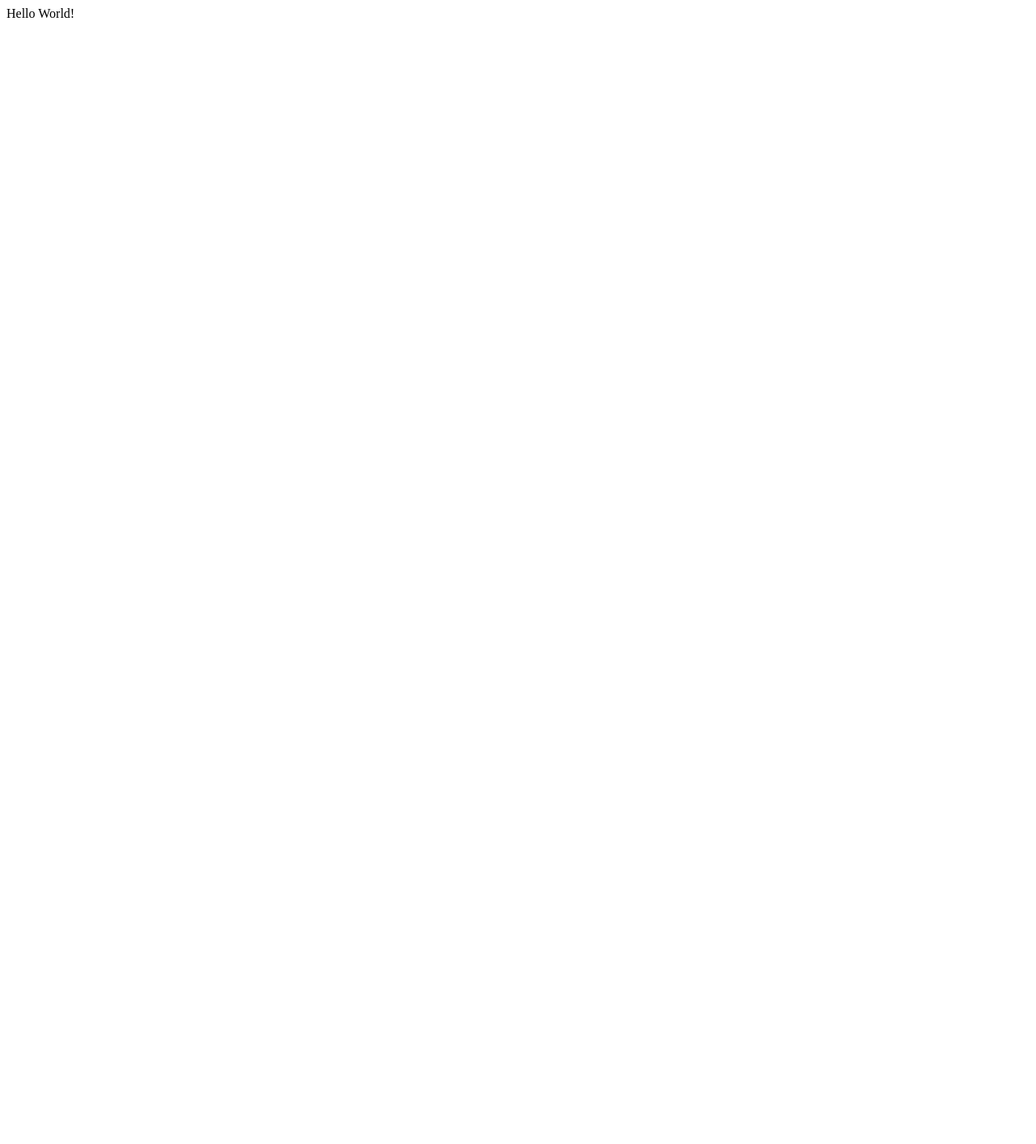
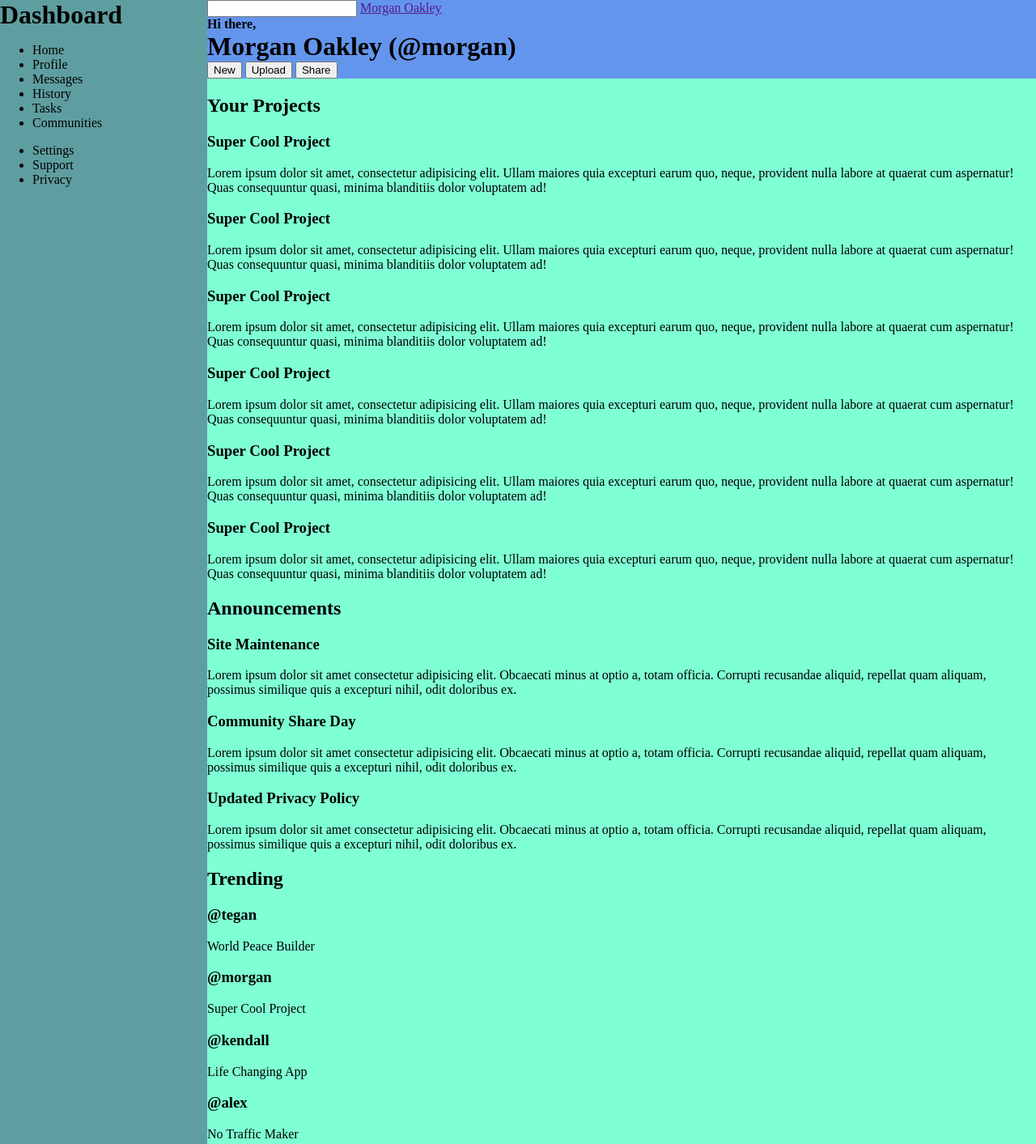
Before and after one commit to quaminh/odin-dashboard, a plain HTML site: page index.html in a window 1280 px wide. Shown: the top 1413 px of the page at 81% size. Before the commit the page ends 800 px from the top, so only its background shows below. Drawn offline with Linux system fonts and the light colour scheme.

Commit message:
Fill HTML with content
Content not yet styled

```diff
--- a/index.html
+++ b/index.html
@@ -7,6 +7,99 @@
     <link rel="stylesheet" href="./styles.css">
 </head>
 <body>
-    Hello World!
+    <div class="container">
+        <div class="sidebar">
+            <h1>Dashboard</h1>
+            <ul>
+                <li>Home</li>
+                <li>Profile</li>
+                <li>Messages</li>
+                <li>History</li>
+                <li>Tasks</li>
+                <li>Communities</li>
+            </ul>
+            <ul>
+                <li>Settings</li>
+                <li>Support</li>
+                <li>Privacy</li>
+            </ul>
+        </div>
+        <div class="header">
+            <div class="top">
+                <input type="search">
+                <a href="">Morgan Oakley</a>
+            </div>
+            <div class="bottom">
+                <h1 class="small">Hi there,</h1>
+                <h1>Morgan Oakley (@morgan)</h1>
+                <button>New</button>
+                <button>Upload</button>
+                <button>Share</button>
+            </div>
+        </div>
+        <div class="main-content">
+            <div class="projects">
+                <h2>Your Projects</h2>
+                <div class="card">
+                    <h3>Super Cool Project</h3>
+                    <p>Lorem ipsum dolor sit amet, consectetur adipisicing elit. Ullam maiores quia excepturi earum quo, neque, provident nulla labore at quaerat cum aspernatur! Quas consequuntur quasi, minima blanditiis dolor voluptatem ad!</p>
+                </div>
+                <div class="card">
+                    <h3>Super Cool Project</h3>
+                    <p>Lorem ipsum dolor sit amet, consectetur adipisicing elit. Ullam maiores quia excepturi earum quo, neque, provident nulla labore at quaerat cum aspernatur! Quas consequuntur quasi, minima blanditiis dolor voluptatem ad!</p>
+                </div>
+                <div class="card">
+                    <h3>Super Cool Project</h3>
+                    <p>Lorem ipsum dolor sit amet, consectetur adipisicing elit. Ullam maiores quia excepturi earum quo, neque, provident nulla labore at quaerat cum aspernatur! Quas consequuntur quasi, minima blanditiis dolor voluptatem ad!</p>
+                </div>
+                <div class="card">
+                    <h3>Super Cool Project</h3>
+                    <p>Lorem ipsum dolor sit amet, consectetur adipisicing elit. Ullam maiores quia excepturi earum quo, neque, provident nulla labore at quaerat cum aspernatur! Quas consequuntur quasi, minima blanditiis dolor voluptatem ad!</p>
+                </div>
+                <div class="card">
+                    <h3>Super Cool Project</h3>
+                    <p>Lorem ipsum dolor sit amet, consectetur adipisicing elit. Ullam maiores quia excepturi earum quo, neque, provident nulla labore at quaerat cum aspernatur! Quas consequuntur quasi, minima blanditiis dolor voluptatem ad!</p>
+                </div>
+                <div class="card">
+                    <h3>Super Cool Project</h3>
+                    <p>Lorem ipsum dolor sit amet, consectetur adipisicing elit. Ullam maiores quia excepturi earum quo, neque, provident nulla labore at quaerat cum aspernatur! Quas consequuntur quasi, minima blanditiis dolor voluptatem ad!</p>
+                </div>
+            </div>
+            <div class="announcements">
+                <h2>Announcements</h2>
+                <div class="info">
+                    <h3>Site Maintenance</h3>
+                    <p>Lorem ipsum dolor sit amet consectetur adipisicing elit. Obcaecati minus at optio a, totam officia. Corrupti recusandae aliquid, repellat quam aliquam, possimus similique quis a excepturi nihil, odit doloribus ex.</p>
+                </div>
+                <div class="info">
+                    <h3>Community Share Day</h3>
+                    <p>Lorem ipsum dolor sit amet consectetur adipisicing elit. Obcaecati minus at optio a, totam officia. Corrupti recusandae aliquid, repellat quam aliquam, possimus similique quis a excepturi nihil, odit doloribus ex.</p>
+                </div>
+                <div class="info">
+                    <h3>Updated Privacy Policy</h3>
+                    <p>Lorem ipsum dolor sit amet consectetur adipisicing elit. Obcaecati minus at optio a, totam officia. Corrupti recusandae aliquid, repellat quam aliquam, possimus similique quis a excepturi nihil, odit doloribus ex.</p>
+                </div>
+            </div>
+            <div class="trending">
+                <h2>Trending</h2>
+                <div class="project">
+                    <h3>@tegan</h3>
+                    <p>World Peace Builder</p>
+                </div>
+                <div class="project">
+                    <h3>@morgan</h3>
+                    <p>Super Cool Project</p>
+                </div>
+                <div class="project">
+                    <h3>@kendall</h3>
+                    <p>Life Changing App</p>
+                </div>
+                <div class="project">
+                    <h3>@alex</h3>
+                    <p>No Traffic Maker</p>
+                </div>
+            </div>
+        </div>
+    </div>
 </body>
 </html>
--- a/styles.css
+++ b/styles.css
@@ -0,0 +1,25 @@
+body, h1 {
+    margin: 0;
+}
+
+h1.small {
+    font-size: 1rem;
+}
+
+.container {
+    display: grid;
+    grid-template-columns: 1fr 4fr;
+}
+
+.header {
+    background-color: cornflowerblue;
+}
+
+.sidebar {
+    background-color: cadetblue;
+    grid-row: 1 / 3;
+}
+
+.main-content {
+    background-color: aquamarine;
+}
```
